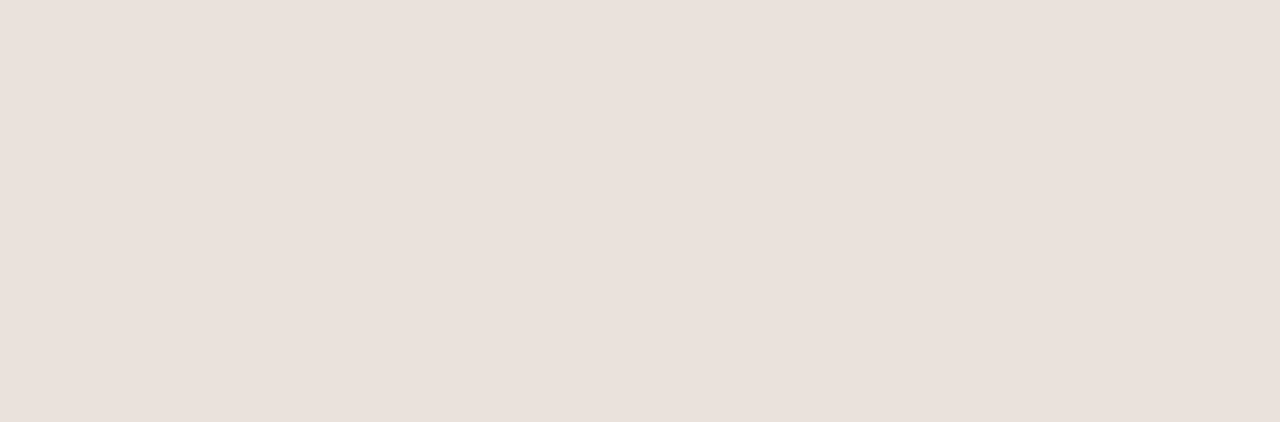
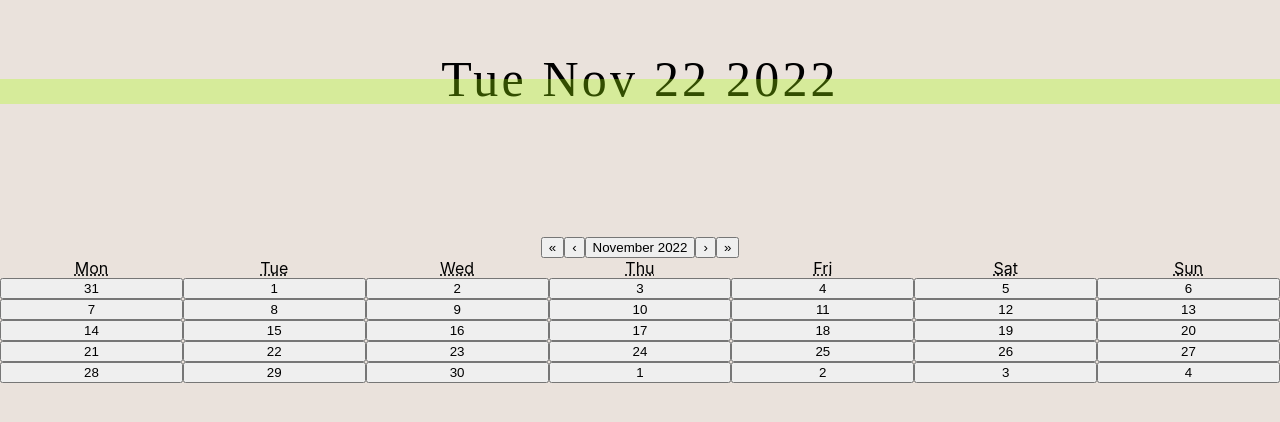
Before and after one commit to natreeum/harudiary, a React (Create React App) app in the folder client/: page /mypage in a window 1280 px wide. Shown: the top 422 px of the page. Built offline with nearby package versions, Linux system fonts and the light colour scheme.

Commit message:
add calendar

```diff
--- a/client/package.json
+++ b/client/package.json
@@ -13,6 +13,7 @@
     "http2": "^3.3.7",
     "react": "^18.2.0",
     "react-bootstrap": "^2.6.0",
+    "react-calendar": "^4.0.0",
     "react-dom": "^18.2.0",
     "react-router-dom": "^6.4.3",
     "react-scripts": "5.0.1",
--- a/client/src/Pages/MyPage.css
+++ b/client/src/Pages/MyPage.css
@@ -0,0 +1,16 @@
+#mypage_title{
+    font-size: 50px;
+    font-family: Glitten;
+    src: url("./Glitten-Regular.otf");
+    letter-spacing: .2rem;
+}
+#mypage_title_highlighter{
+    background-color: #A7FF00;
+    height: 25px;
+    width: 100%;
+    z-index: 3;
+    position: relative;
+    bottom: 100px;
+    opacity: 30%;
+    display: inline-block;
+}
--- a/client/src/Pages/MyPage.js
+++ b/client/src/Pages/MyPage.js
@@ -1,20 +1,27 @@
 import React from "react";
 import "./MyPage.css"
 import axios from "axios"
+import Calendar from 'react-calendar';
+import {useState} from 'react';
 
 axios.defaults.withCredentials = true
 
-const MyPage = (props) => {
-    if(props.userInfo){
+const MyPage = () => {
+    const [date, setDate] = useState(new Date())
         return(
             <div id="mypage">
-                <div id="title">
-                    <p>{props.userInfo.username}</p>
-                    <div id="title_highlighter"></div>
+                <div id="mypage_title">
+                    <p>{date.toDateString()}</p>
+                    <div id="mypage_title_highlighter"></div>
+                </div> <br></br>
+                <div id="row">
+                    <div className="col-lg-8" id="calendar">
+                    <Calendar onChange={setDate} value={date}/>
+                    </div>
+                    <div className="col-lg-4" id="todo"></div>
                 </div>
             </div>
          )
     }
 
-}
 export default MyPage;
```
Also changed, not shown: 1 other file (tests, documents, lock files or other folders).
